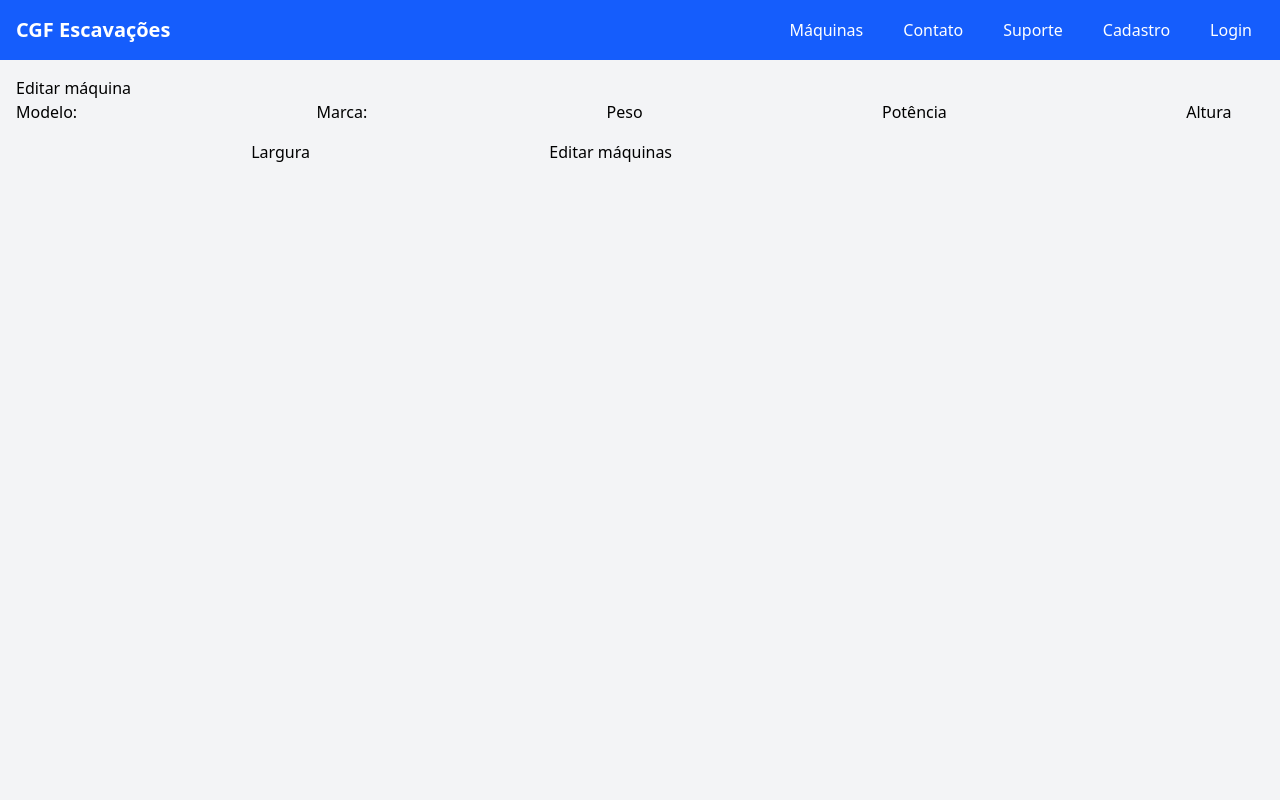
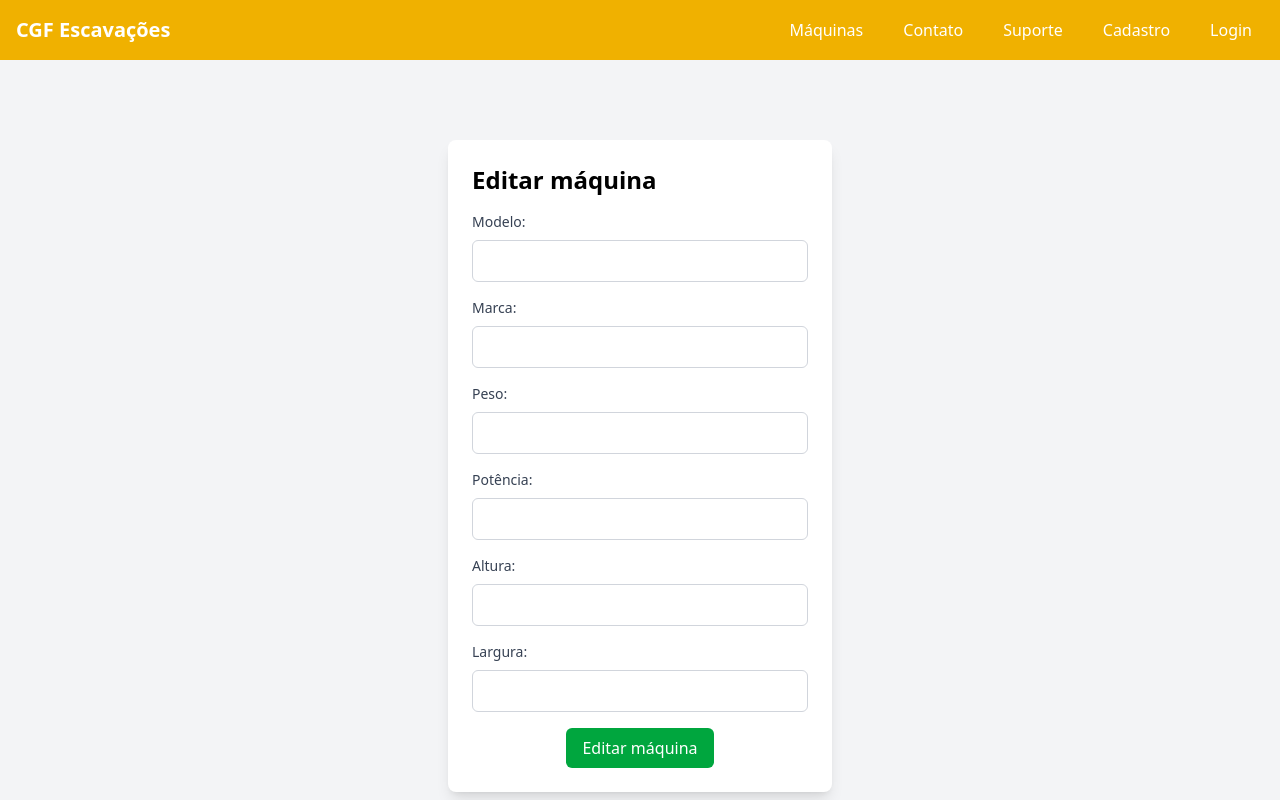
Before and after one commit to JoaoInacioFussiegerIzaias/Cgf-App, a Node server app: page /admin/edit/maquina/600000000000000000000001 in a window 1280 px wide. Run offline with Node 20, Linux system fonts and the light colour scheme; data that the repository does not hold is empty; some libraries are stand-ins or nearby versions.

Commit message:
front tailwind (2)

```diff
--- a/views/admin/editmaquina.handlebars
+++ b/views/admin/editmaquina.handlebars
@@ -1,26 +1,57 @@
-{{#each erros}}
-    <div class="alert alert-danger">{{texto}}</div>
-{{else}}
+{{#if erros}}
+    {{#each erros}}
+        <div class="bg-red-500 text-white p-4 mb-4 rounded-md">
+            {{texto}}
+        </div>
+    {{/each}}
+{{/if}}
 
-{{/each}}
-<h2>Editar máquina</h2>
-<div class="card">
-    <div class="card-body">
-   <form action="/admin/edit/maquina" method="POST">
-        <input type="hidden" name="id" value="{{maquina._id}}">
-        <label for="modelo">Modelo: </label>
-        <input type="text" id="modelo" name="modelo" class="form-control" value="{{maquina.modelo}}">
-        <label for="marca">Marca:</label>
-        <input type="text" id="marca" name="marca" class="form-control" value="{{maquina.marca}}">
-        <label for="peso">Peso</label>
-        <input type="number" id="peso" name="peso" step="0.001" class="form-control" value="{{maquina.peso}}">
-        <label for="potencia">Potência</label>
-        <input type="number" id="potencia" name="potencia" step="0.001" class="form-control" value="{{maquina.potencia}}">
-        <label for="altura">Altura</label>
-        <input type="number" id="altura" name="altura" step="0.001" class="form-control" value="{{maquina.altura}}">
-        <label for="largura">Largura</label>
-        <input type="text" id="largura" name="largura" class="form-control" value="{{maquina.largura}}">
-        <a href=""><button class="btn btn-success mt-4" type="submit">Editar máquinas</button></a>
-    </form>
+{{#if success_msg}}
+    <div class="bg-green-500 text-white p-4 mb-4 rounded-md">
+        {{success_msg}}
+    </div>
+{{/if}}
+
+
+<div class="flex items-center justify-center bg-gray-100 mt-20">
+    <div class="max-w-sm w-full bg-white p-6 rounded-lg shadow-lg">
+        <form action="/admin/edit/maquina" method="POST" class="space-y-4">
+        <h2 class="text-2xl font-semibold mb-4">Editar máquina</h2>
+            <input type="hidden" name="id" value="{{maquina._id}}">
+
+            <div class="mb-4">
+                <label for="modelo" class="block text-sm font-medium text-gray-700">Modelo:</label>
+                <input type="text" id="modelo" name="modelo" class="mt-2 p-2 w-full border border-gray-300 rounded-md" value="{{maquina.modelo}}">
+            </div>
+
+            <div class="mb-4">
+                <label for="marca" class="block text-sm font-medium text-gray-700">Marca:</label>
+                <input type="text" id="marca" name="marca" class="mt-2 p-2 w-full border border-gray-300 rounded-md" value="{{maquina.marca}}">
+            </div>
+
+            <div class="mb-4">
+                <label for="peso" class="block text-sm font-medium text-gray-700">Peso:</label>
+                <input type="number" id="peso" name="peso" step="0.001" class="mt-2 p-2 w-full border border-gray-300 rounded-md" value="{{maquina.peso}}">
+            </div>
+
+            <div class="mb-4">
+                <label for="potencia" class="block text-sm font-medium text-gray-700">Potência:</label>
+                <input type="number" id="potencia" name="potencia" step="0.001" class="mt-2 p-2 w-full border border-gray-300 rounded-md" value="{{maquina.potencia}}">
+            </div>
+
+            <div class="mb-4">
+                <label for="altura" class="block text-sm font-medium text-gray-700">Altura:</label>
+                <input type="number" id="altura" name="altura" step="0.001" class="mt-2 p-2 w-full border border-gray-300 rounded-md" value="{{maquina.altura}}">
+            </div>
+
+            <div class="mb-4">
+                <label for="largura" class="block text-sm font-medium text-gray-700">Largura:</label>
+                <input type="text" id="largura" name="largura" class="mt-2 p-2 w-full border border-gray-300 rounded-md" value="{{maquina.largura}}">
+            </div>
+
+            <div class="text-center">
+                <button class="bg-green-600 text-white py-2 px-4 rounded-md hover:bg-green-700" type="submit">Editar máquina</button>
+            </div>
+        </form>
     </div>
 </div>
--- a/views/partials/_navbar.handlebars
+++ b/views/partials/_navbar.handlebars
@@ -1,4 +1,4 @@
-<nav class="bg-blue-600 p-4">
+<nav class="bg-yellow-500 p-4 font">
   <div class="container mx-auto flex justify-between items-center">
     <a class="text-white text-xl font-semibold" href="/">CGF Escavações</a>
     <button class="text-white lg:hidden" type="button" data-bs-toggle="collapse" data-bs-target="#navbarSupportedContent" aria-controls="navbarSupportedContent" aria-expanded="false" aria-label="Toggle navigation">
--- a/views/usuarios/login.handlebars
+++ b/views/usuarios/login.handlebars
@@ -1,4 +1,4 @@
-<div class="flex items-center justify-center min-h-screen bg-gray-100">
+<div class="flex items-center justify-center mt-20 bg-gray-100">
     <div class="max-w-sm w-full bg-white p-6 rounded-lg shadow-lg">
         <h2 class="text-2xl font-semibold mb-6 text-center">Iniciar sessão</h2>
         <form action="/usuarios/login" method="POST">
```
